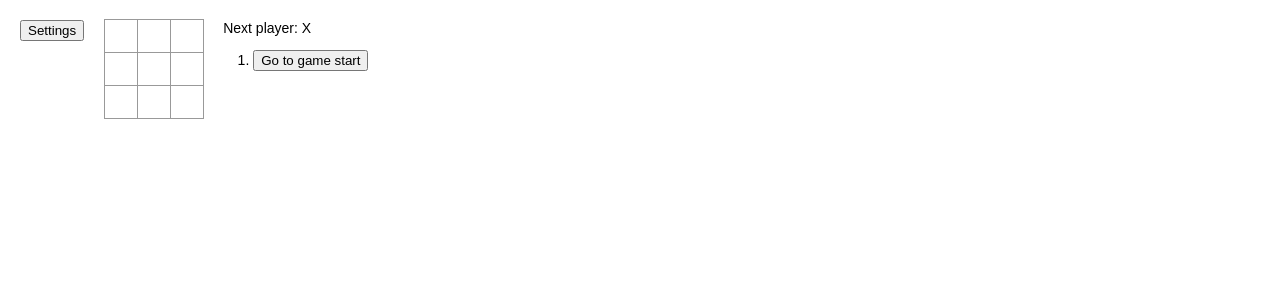
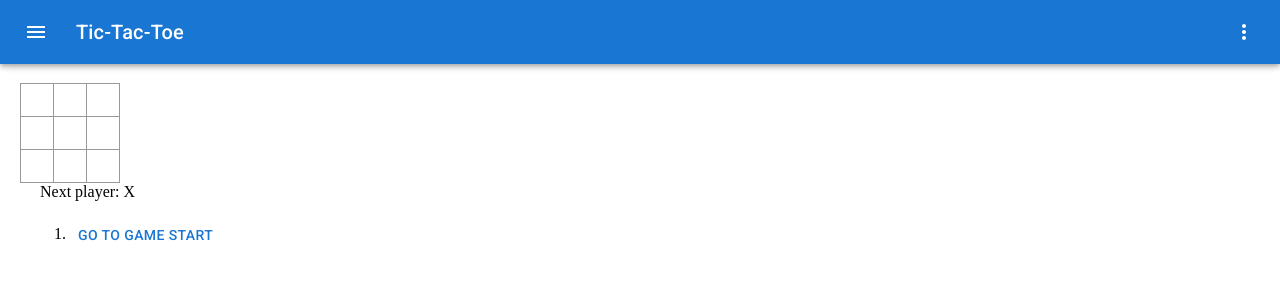
Before and after one commit to currypanman/react-tutorial, a React (Create React App) app: page / in a window 1280 px wide. Shown: the top 300 px of the page. Built offline with nearby package versions, Linux system fonts and the light colour scheme.

Commit message:
Use Material UI components.

```diff
--- a/public/index.html
+++ b/public/index.html
@@ -3,6 +3,7 @@
   <head>
     <meta charset="utf-8" />
     <link rel="icon" href="%PUBLIC_URL%/favicon.ico" />
+    <link rel="stylesheet" href="https://fonts.googleapis.com/css?family=Roboto:300,400,500,700&display=swap" />
     <meta name="viewport" content="width=device-width, initial-scale=1" />
     <meta name="theme-color" content="#000000" />
     <meta
--- a/src/Game.tsx
+++ b/src/Game.tsx
@@ -1,6 +1,13 @@
 import React from 'react';
+import AppBar from '@mui/material/AppBar';
+import Button from '@mui/material/Button';
+import Drawer from '@mui/material/Drawer';
+import IconButton from '@mui/material/IconButton';
+import MenuIcon from '@mui/icons-material/Menu';
+import MoreIcon from '@mui/icons-material/MoreVert';
+import Toolbar from '@mui/material/Toolbar';
+import Typography from '@mui/material/Typography';
 import { Board } from './Board';
-import { Settings } from './Settings';
 
 type GameProps = {
 };
@@ -49,16 +56,18 @@ class Game extends React.Component<GameProps> {
     });
   }
 
-  openSettings() {
-    this.setState({
-      settings: true,
-    });
+  toggleDrawer(open: boolean) {
+    return (event: React.KeyboardEvent | React.MouseEvent) => {
+      if (event.type === 'keydown' &&
+          ((event as React.KeyboardEvent).key === 'Tab' ||
+           (event as React.KeyboardEvent).key === 'Shift')) {
+        return;
       }
 
-  closeSettings() {
       this.setState({
-      settings: false,
+        settings: open,
       });
+    };
   }
 
   render() {
@@ -72,7 +81,7 @@ class Game extends React.Component<GameProps> {
             'Go to game start';
       return (
         <li key={move}>
-          <button onClick={() => this.jumpTo(move)}>{desc}</button>
+          <Button onClick={() => this.jumpTo(move)}>{desc}</Button>
         </li>
       );
     });
@@ -84,21 +93,44 @@ class Game extends React.Component<GameProps> {
       status = 'Next player: ' + (this.state.xIsNext ? 'X' : 'O');
     }
 
-    if (this.state.settings) {
     return (
       <div className="game">
-          <div className="game-menu">
-            <button onClick={() => this.closeSettings()}>Back</button>
-          </div>
-          <Settings />
-        </div>
-      );
-    } else {
-      return (
-        <div className="game">
-          <div className="game-menu">
-            <button onClick={() => this.openSettings()}>Settings</button>
-          </div>
+        <AppBar position="fixed">
+          <Toolbar>
+            <IconButton
+              size="large"
+              edge="start"
+              color="inherit"
+              aria-label="open drawer"
+              sx={{ mr: 2 }}
+              onClick={this.toggleDrawer(true)}
+            >
+              <MenuIcon />
+            </IconButton>
+
+            <Typography variant="h6" sx={{ flexGrow: 1 }}>
+              Tic-Tac-Toe
+            </Typography>
+            <IconButton
+              size="large"
+              aria-label="display more actions"
+              edge="end"
+              color="inherit"
+            >
+              <MoreIcon />
+            </IconButton>
+          </Toolbar>
+        </AppBar>
+        <Toolbar />
+        <Drawer
+          anchor={'left'}
+          open={this.state.settings}
+          onClose={this.toggleDrawer(false)}
+        >
+          <Typography>
+            This drawer is still empty (^_^)/
+          </Typography>
+        </Drawer>
         <div className="game-board">
           <Board squares={current.squares} onClick={(i) => this.handleClick(i)} />
         </div>
@@ -108,7 +140,6 @@ class Game extends React.Component<GameProps> {
         </div>
       </div>
     );
-    }
   }
 }
 
--- a/src/index.css
+++ b/src/index.css
@@ -1,5 +1,4 @@
 body {
-  font: 14px "Century Gothic", Futura, sans-serif;
   margin: 20px;
 }
 
@@ -41,8 +40,6 @@ ol, ul {
 }
 
 .game {
-  display: flex;
-  flex-direction: row;
 }
 
 .game-info {
--- a/src/index.tsx
+++ b/src/index.tsx
@@ -2,5 +2,10 @@ import ReactDOM from 'react-dom/client';
 import { Game } from './Game';
 import './index.css';
 
+import '@fontsource/roboto/300.css';
+import '@fontsource/roboto/400.css';
+import '@fontsource/roboto/500.css';
+import '@fontsource/roboto/700.css';
+
 const root = ReactDOM.createRoot(document.getElementById("root")!);
 root.render(<Game />);
```
Also changed, not shown: package.json (+6 -1 lines), 1 other file (tests, documents, lock files or other folders). Lines whose indentation alone changed are shown as unchanged.
